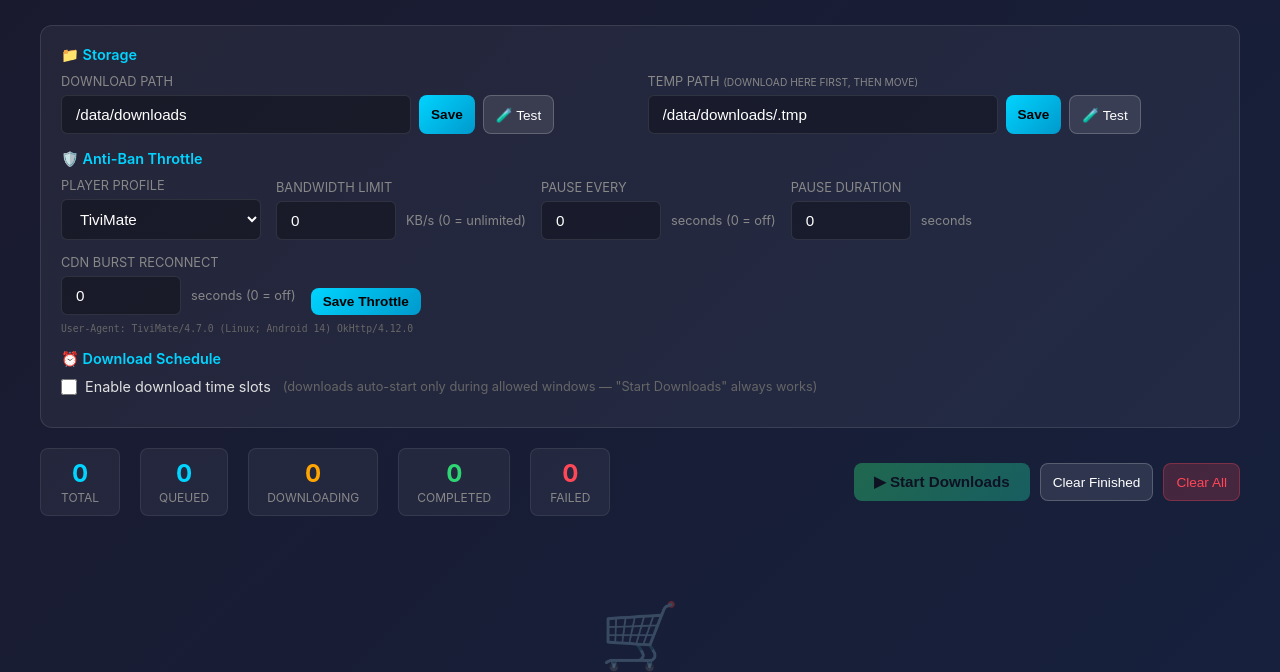
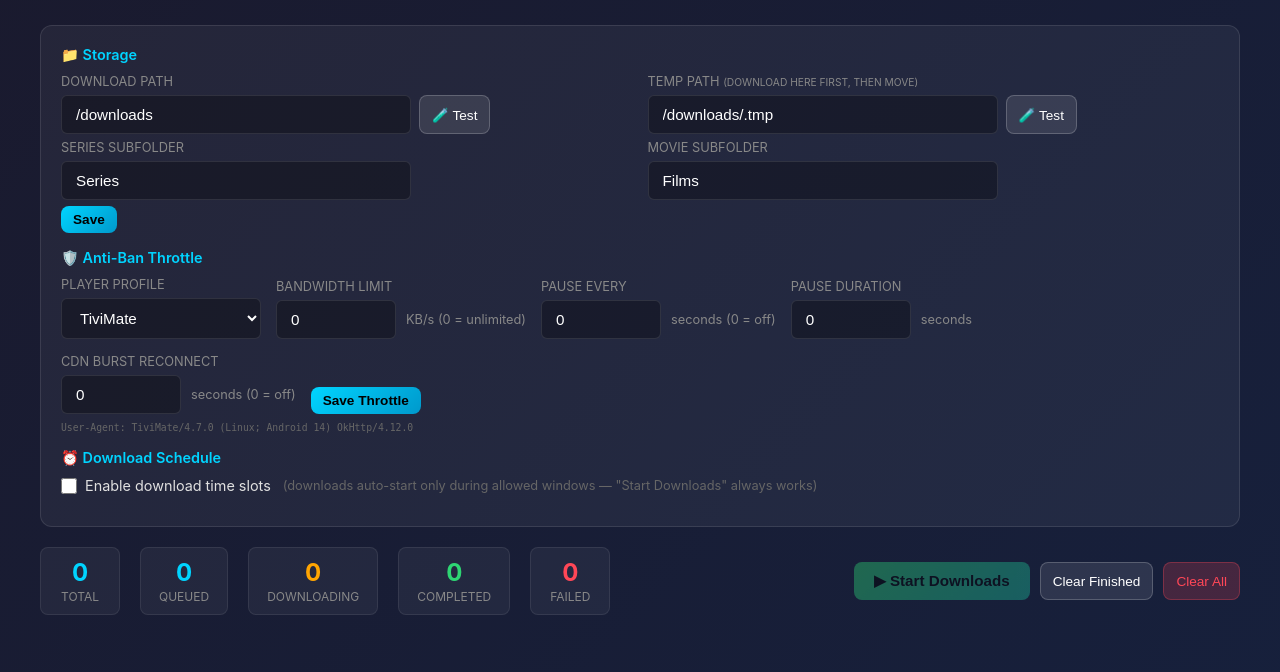
Before and after one commit to SpanishST/xtreamfilter, a FastAPI app: page /cart in a window 1280 px wide. Shown: the part 82-754 px from the top of the page. Run offline with FastAPI, Linux system fonts and the light colour scheme; data that the repository does not hold is empty.

Commit message:
Added possibility to define series & movie subfolder and changed default download_path to /downloads

```diff
--- a/app/models/config.py
+++ b/app/models/config.py
@@ -101,8 +101,8 @@ class Options(BaseModel):
     refresh_interval: int = 3600
     proxy_streams: bool = True
     telegram: TelegramConfig = Field(default_factory=TelegramConfig)
-    download_path: str = "/data/downloads"
-    download_temp_path: str = "/data/downloads/.tmp"
+    download_path: str = "/downloads"
+    download_temp_path: str = "/downloads/.tmp"
     download_bandwidth_limit: int = 0
     download_pause_interval: int = 0
     download_pause_duration: int = 0
--- a/app/routes/config_api.py
+++ b/app/routes/config_api.py
@@ -175,7 +175,7 @@ async def get_download_path_api(cfg: ConfigService = Depends(get_config_service)
 @router.post("/api/options/download_path")
 async def set_download_path_api(request: Request, cfg: ConfigService = Depends(get_config_service)):
     data = await request.json()
-    path = data.get("download_path", "/data/downloads").strip()
+    path = data.get("download_path", "/downloads").strip()
     if not path:
         return JSONResponse(status_code=400, content={"error": "Path cannot be empty"})
     try:
@@ -197,7 +197,7 @@ async def get_download_temp_path_api(cfg: ConfigService = Depends(get_config_ser
 @router.post("/api/options/download_temp_path")
 async def set_download_temp_path_api(request: Request, cfg: ConfigService = Depends(get_config_service)):
     data = await request.json()
-    path = data.get("download_temp_path", "/data/downloads/.tmp").strip()
+    path = data.get("download_temp_path", "/downloads/.tmp").strip()
     if not path:
         return JSONResponse(status_code=400, content={"error": "Path cannot be empty"})
     try:
@@ -243,6 +243,42 @@ async def test_path_write(request: Request):
     except Exception:
         msg = "Writable"
     return {"writable": True, "message": msg}
+
+
+@router.get("/api/options/series_subfolder")
+async def get_series_subfolder_api(cfg: ConfigService = Depends(get_config_service)):
+    return {"series_subfolder": cfg.series_subfolder}
+
+
+@router.post("/api/options/series_subfolder")
+async def set_series_subfolder_api(request: Request, cfg: ConfigService = Depends(get_config_service)):
+    data = await request.json()
+    subfolder = data.get("series_subfolder", "Series").strip()
+    if not subfolder:
+        subfolder = ""
+    if "options" not in cfg.config:
+        cfg.config["options"] = {}
+    cfg.config["options"]["series_subfolder"] = subfolder
+    cfg.save()
+    return {"status": "ok", "series_subfolder": subfolder}
+
+
+@router.get("/api/options/movie_subfolder")
+async def get_movie_subfolder_api(cfg: ConfigService = Depends(get_config_service)):
+    return {"movie_subfolder": cfg.movie_subfolder}
+
+
+@router.post("/api/options/movie_subfolder")
+async def set_movie_subfolder_api(request: Request, cfg: ConfigService = Depends(get_config_service)):
+    data = await request.json()
+    subfolder = data.get("movie_subfolder", "Movies").strip()
+    if not subfolder:
+        subfolder = ""
+    if "options" not in cfg.config:
+        cfg.config["options"] = {}
+    cfg.config["options"]["movie_subfolder"] = subfolder
+    cfg.save()
+    return {"status": "ok", "movie_subfolder": subfolder}
 
 
 # ---- Download throttle ----
--- a/app/services/cart_service.py
+++ b/app/services/cart_service.py
@@ -700,7 +700,7 @@ class CartService:
         ext = ext_override or item.get("container_extension", "mp4")
         name = sanitize_filename(item.get("name", "untitled"))
         if item.get("content_type") == "vod":
-            return os.path.join(base_path, "Films", name, f"{name}.{ext}")
+            return os.path.join(base_path, self.config_service.get_movie_subfolder(), name, f"{name}.{ext}")
         elif item.get("content_type") == "series":
             series_name = sanitize_filename(item.get("series_name", name))
             season = item.get("season", "1")
@@ -713,7 +713,7 @@ class CartService:
                 filename = f"{series_name} {season_str}{episode_str} - {ep_title_clean}.{ext}"
             else:
                 filename = f"{series_name} {season_str}{episode_str}.{ext}"
-            return os.path.join(base_path, "Series", series_name, season_str, filename)
+            return os.path.join(base_path, self.config_service.get_series_subfolder(), series_name, season_str, filename)
         else:
             return os.path.join(base_path, f"{name}.{ext}")
 
--- a/app/templates/cart.html
+++ b/app/templates/cart.html
@@ -154,18 +154,35 @@
                 <div class="setting-group" style="flex:1;">
                     <label>Download Path</label>
                     <div style="display: flex; gap: 8px;">
-                        <input type="text" id="download-path" placeholder="/data/downloads">
-                        <button class="btn btn-primary btn-small" onclick="saveDownloadPath()" style="white-space:nowrap;">Save</button>
+                        <input type="text" id="download-path" placeholder="/downloads">
                         <button class="btn btn-secondary btn-small" onclick="testPath('download-path')" style="white-space:nowrap;">🧪 Test</button>
                     </div>
                 </div>
                 <div class="setting-group" style="flex:1;">
                     <label>Temp Path <span style="font-size:0.8em;color:#888;">(download here first, then move)</span></label>
                     <div style="display: flex; gap: 8px;">
-                        <input type="text" id="download-temp-path" placeholder="/data/downloads/.tmp">
-                        <button class="btn btn-primary btn-small" onclick="saveTempPath()" style="white-space:nowrap;">Save</button>
+                        <input type="text" id="download-temp-path" placeholder="/downloads/.tmp">
                         <button class="btn btn-secondary btn-small" onclick="testPath('download-temp-path')" style="white-space:nowrap;">🧪 Test</button>
                     </div>
+                </div>
+            </div>
+            <div class="settings-row" style="margin-top: 6px;">
+                <div class="setting-group" style="flex:1;">
+                    <label>Series Subfolder</label>
+                    <div style="display: flex; gap: 8px;">
+                        <input type="text" id="series-subfolder">
+                    </div>
+                </div>
+                <div class="setting-group" style="flex:1;">
+                    <label>Movie Subfolder</label>
+                    <div style="display: flex; gap: 8px;">
+                        <input type="text" id="movie-subfolder">
+                    </div>
+                </div>
+            </div>
+            <div class="settings-row" style="margin-top: 6px;">
+                <div class="setting-group">
+                    <button class="btn btn-primary btn-small" onclick="saveDownloadSettings()" style="white-space:nowrap;">Save</button>
                 </div>
             </div>
             <div class="settings-section-title">🛡️ Anti-Ban Throttle</div>
@@ -331,6 +348,7 @@
         document.addEventListener('DOMContentLoaded', function() {
             loadSources();
             loadDownloadPath();
+            loadDefaultSubfolders();
             loadThrottleSettings();
             loadNotifySettings();
             loadSchedule();
@@ -351,13 +369,67 @@
             try {
                 const resp = await fetch('/api/options/download_path');
                 const data = await resp.json();
-                document.getElementById('download-path').value = data.download_path || '/data/downloads';
+                document.getElementById('download-path').value = data.download_path || '/downloads';
             } catch (e) { console.error('Error loading download path:', e); }
             try {
                 const resp = await fetch('/api/options/download_temp_path');
                 const data = await resp.json();
-                document.getElementById('download-temp-path').value = data.download_temp_path || '/data/downloads/.tmp';
+                document.getElementById('download-temp-path').value = data.download_temp_path || '/downloads/.tmp';
             } catch (e) { console.error('Error loading temp path:', e); }
+        }
+
+
+        async function loadDefaultSubfolders() {
+            try {
+                const resp = await fetch('/api/options/series_subfolder');
+                const data = await resp.json();
+                document.getElementById('series-subfolder').value = data.series_subfolder;
+            } catch (e) { console.error('Error loading series subfolder:', e); }
+            try {
+                const resp = await fetch('/api/options/movie_subfolder');
+                const data = await resp.json();
+                document.getElementById('movie-subfolder').value = data.movie_subfolder;
+            } catch (e) { console.error('Error loading movie subfolder:', e); }
+        }
+
+        async function saveSeriesSubfolder() {
+            const subfolder = document.getElementById('series-subfolder').value.trim();
+            try {
+                const resp = await fetch('/api/options/series_subfolder', {
+                    method: 'POST',
+                    headers: { 'Content-Type': 'application/json' },
+                    body: JSON.stringify({ series_subfolder: subfolder })
+                });
+                const data = await resp.json();
+                if (!resp.ok) {
+                    showToast(data.error || 'Failed to save subfolder', 'error');
+                    return await false;
+                }
+            } catch (e) {
+                showToast('Error saving subfolder', 'error');
+                return await false;
+            }
+            return await true;
+        }
+
+        async function saveMovieSubfolder() {
+            const subfolder = document.getElementById('movie-subfolder').value.trim();
+            try {
+                const resp = await fetch('/api/options/movie_subfolder', {
+                    method: 'POST',
+                    headers: { 'Content-Type': 'application/json' },
+                    body: JSON.stringify({ movie_subfolder: subfolder })
+                });
+                const data = await resp.json();
+                if (!resp.ok) {
+                    showToast(data.error || 'Failed to save subfolder', 'error');
+                    return await false;
+                }
+            } catch (e) {
+                showToast('Error saving subfolder', 'error');
+                return await false;
+            }
+            return await true;
         }
 
         async function saveDownloadPath() {
@@ -370,12 +442,15 @@
                     body: JSON.stringify({ download_path: path })
                 });
                 const data = await resp.json();
-                if (resp.ok) {
-                    showToast('Download path saved', 'success');
-                } else {
+                if (!resp.ok) {
                     showToast(data.error || 'Failed to save path', 'error');
+                    return await false;
                 }
-            } catch (e) { showToast('Error saving path', 'error'); }
+            } catch (e) {
+                showToast('Error saving path', 'error');
+                return await false;
+            }
+            return await true;
         }
 
         async function saveTempPath() {
@@ -388,12 +463,27 @@
                     body: JSON.stringify({ download_temp_path: path })
                 });
                 const data = await resp.json();
-                if (resp.ok) {
-                    showToast('Temp path saved', 'success');
-                } else {
+                if (!resp.ok) {
                     showToast(data.error || 'Failed to save temp path', 'error');
+                    return await false;
                 }
-            } catch (e) { showToast('Error saving temp path', 'error'); }
+            } catch (e) {
+                showToast('Error saving temp path', 'error');
+                return await false;
+            }
+            return await true;
+        }
+
+        async function saveDownloadSettings() {
+            var success = true;
+            success = await saveDownloadPath() && success;
+            success = await saveTempPath() && success;
+            success = await saveSeriesSubfolder() && success;
+            success = await saveMovieSubfolder() && success;
+
+            if (success) {
+                showToast('Download settings saved', 'success');
+            }
         }
 
         async function testPath(inputId) {
```
Also changed, not shown: app/services/config_service.py (+12 -2 lines).
